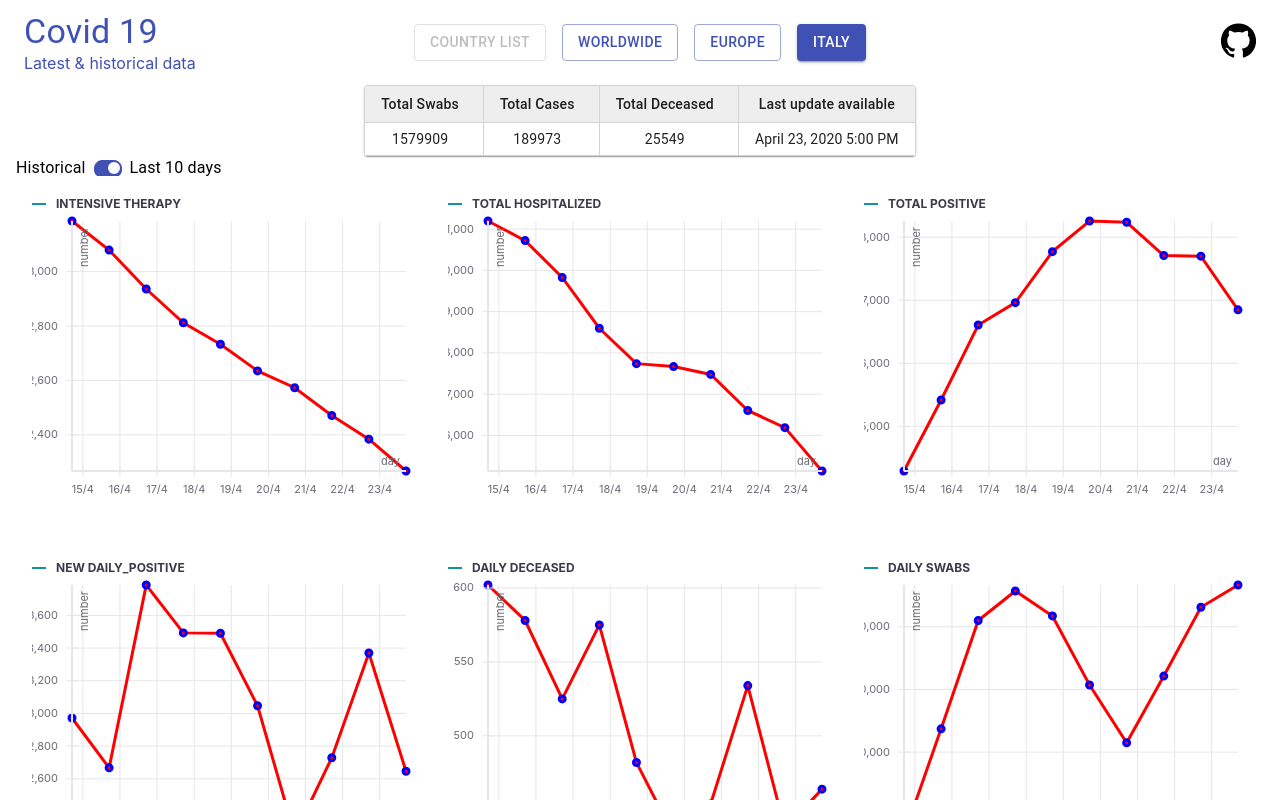
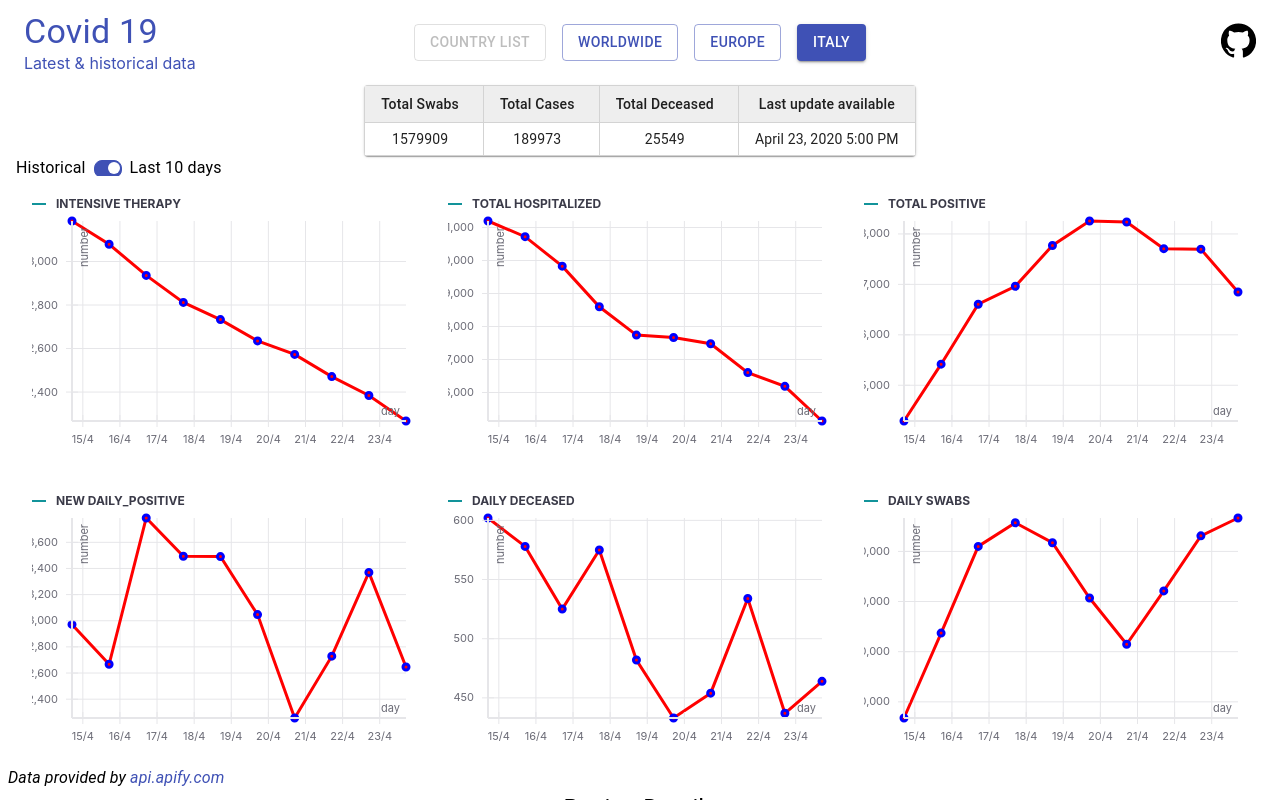
Before and after one commit to gianlucabaldin/covid19, a React (Create React App) app: page / in a window 1280 px wide. Shown: the top 800 px of the page. Built offline with nearby package versions, Linux system fonts and the light colour scheme.

Commit message:
fixed charts' margins and paddings

```diff
--- a/src/component/Chart.jsx
+++ b/src/component/Chart.jsx
@@ -64,14 +64,14 @@ const Chart = ({ height, width, series, status }) => {
     return array;
   };
   return (
-    <div style={{ height: '300px' }}>
+    <div>
       <DiscreteColorLegend
         strokeWidth={2}
         orientation="vertical"
         items={getLegend()}
         style={{ marginLeft: '40%', padding: 0 }}
       />
-      <FlexibleWidthXYPlot height={300} xType="time">
+      <FlexibleWidthXYPlot height={250} xType="time">
         <HorizontalGridLines />
         <VerticalGridLines />
 
--- a/src/component/ItalyChart.jsx
+++ b/src/component/ItalyChart.jsx
@@ -33,67 +33,31 @@ const ItalyChart = ({
       </Grid>
 
       <Grid container>
-        <Grid
-          item
-          xs={12}
-          md={6}
-          lg={4}
-          style={{ padding: 16, marginBottom: 32 }}
-        >
+        <Grid item xs={12} md={6} lg={4} style={{ padding: 16 }}>
           <Chart
             series={[intensiveTherapy]}
             status={[STATUS.INTENSIVE_THERAPY]}
           />
         </Grid>
-        <Grid
-          item
-          xs={12}
-          md={6}
-          lg={4}
-          style={{ padding: 16, marginBottom: 32 }}
-        >
+        <Grid item xs={12} md={6} lg={4} style={{ padding: 16 }}>
           <Chart
             series={[totalHospitalized]}
             status={[STATUS.TOTAL_HOSPITALIZED]}
           />
         </Grid>
-        <Grid
-          item
-          xs={12}
-          md={6}
-          lg={4}
-          style={{ padding: 16, marginBottom: 32 }}
-        >
+        <Grid item xs={12} md={6} lg={4} style={{ padding: 16 }}>
           <Chart series={[totalPositive]} status={[STATUS.TOTAL_POSITIVE]} />
         </Grid>
-        <Grid
-          item
-          xs={12}
-          md={6}
-          lg={4}
-          style={{ padding: 16, marginBottom: 32 }}
-        >
+        <Grid item xs={12} md={6} lg={4} style={{ padding: 16 }}>
           <Chart
             series={[newDailyPositive]}
             status={[STATUS.NEW_DAILY_POSITIVE]}
           />
         </Grid>
-        <Grid
-          item
-          xs={12}
-          md={6}
-          lg={4}
-          style={{ padding: 16, marginBottom: 32 }}
-        >
+        <Grid item xs={12} md={6} lg={4} style={{ padding: 16 }}>
           <Chart series={[dailyDeceased]} status={[STATUS.DAILY_DECEASED]} />
         </Grid>
-        <Grid
-          item
-          xs={12}
-          md={6}
-          lg={4}
-          style={{ padding: 16, marginBottom: 32 }}
-        >
+        <Grid item xs={12} md={6} lg={4} style={{ padding: 16 }}>
           <Chart series={[dailySwabs]} status={[STATUS.DAILY_SWABS]} />
         </Grid>
       </Grid>
```
